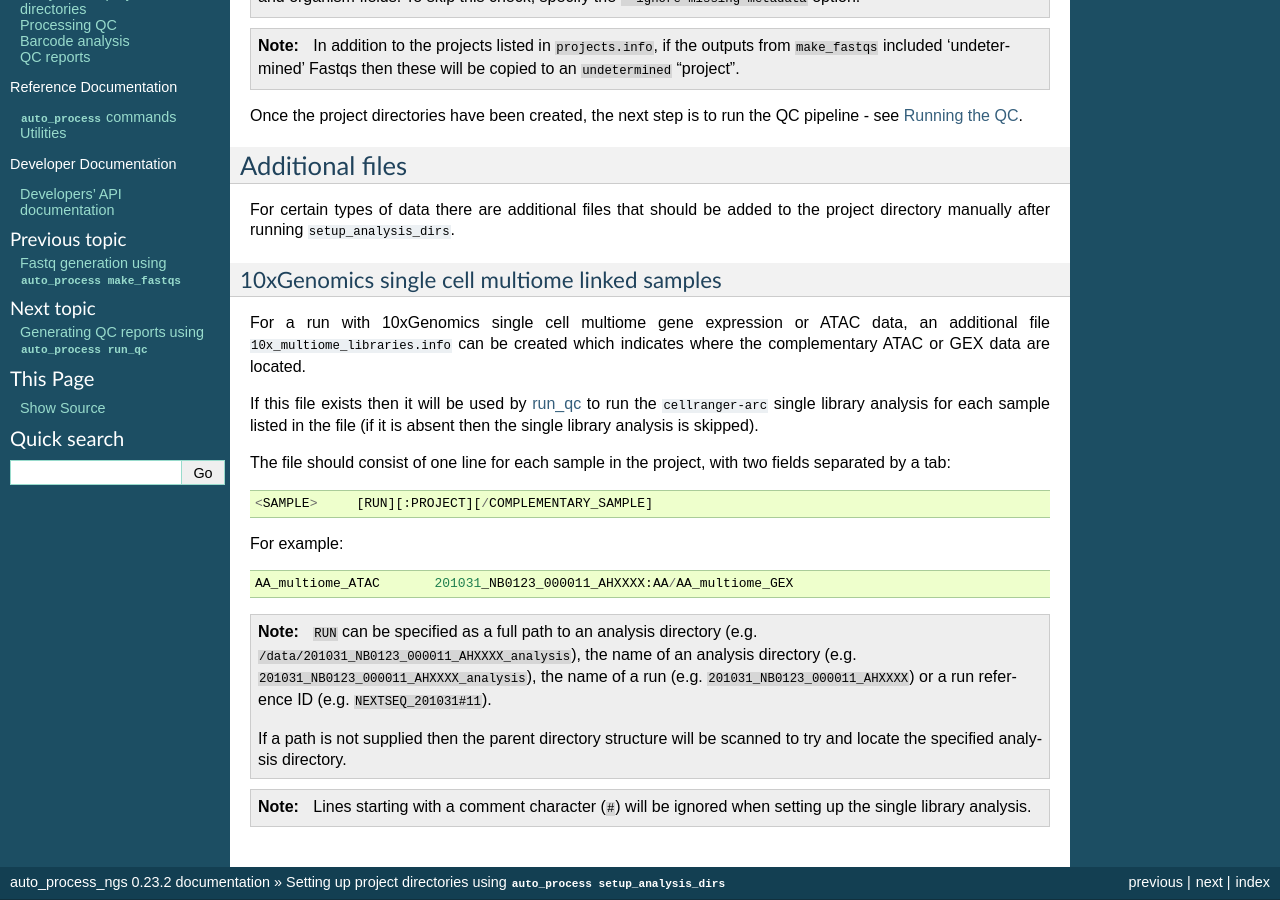
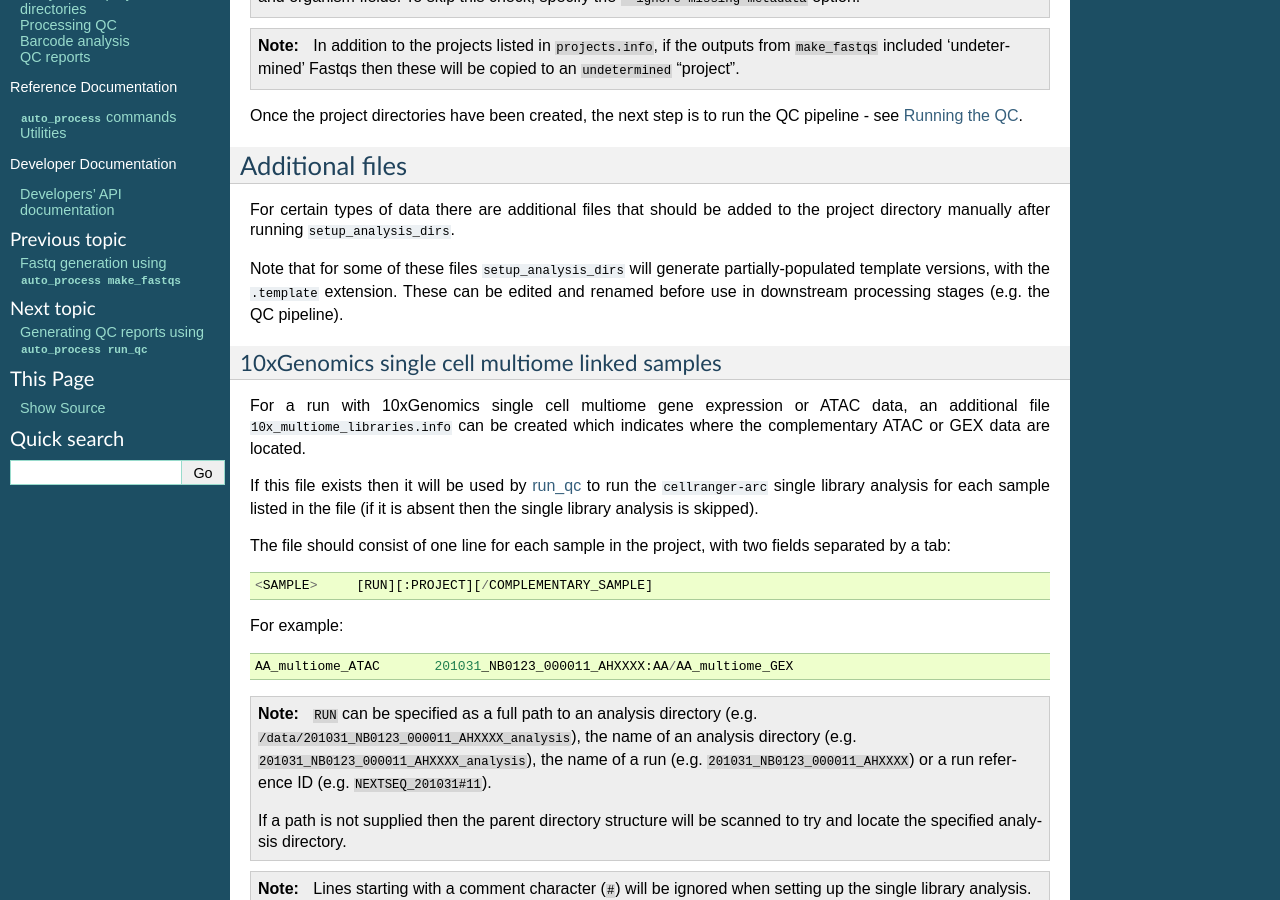
Before and after one commit to fls-bioinformatics-core/auto_process_ngs, a Sphinx documentation site: the page built from docs/source/using/setup_analysis_dirs.rst, in a window 1280 px wide and 900 px high, scrolled down 638 px. Built offline with Sphinx 7.4.7, drawn with Linux system fonts in a browser that asks for light colours.

Commit message:
Updates to the documentation for 'setup_analysis_dirs' and 'run_qc'.

```diff
--- a/docs/source/using/setup_analysis_dirs.rst
+++ b/docs/source/using/setup_analysis_dirs.rst
@@ -55,6 +55,11 @@ For certain types of data there are additional files that should
 be added to the project directory manually after running
 ``setup_analysis_dirs``.
 
+Note that for some of these files ``setup_analysis_dirs`` will
+generate partially-populated template versions, with the
+``.template`` extension. These can be edited and renamed before
+use in downstream processing stages (e.g. the QC pipeline).
+
 .. _10x_multiome_libraries_info:
 
 10xGenomics single cell multiome linked samples
```
Also changed, not shown: docs/source/using/run_qc.rst (+28 -17 lines).
